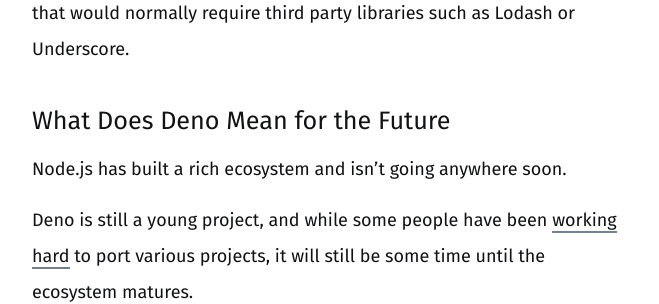
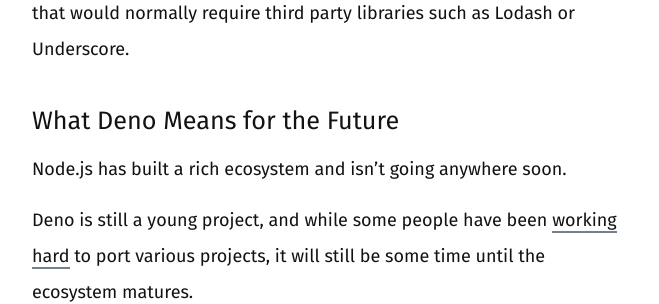
Before and after one commit to kontrarian/kontrarian.github.io, a Jekyll site: the page built from _posts/2020-05-13-deno-1.0-looking-to-the-future.md, in a window 1280 px wide and 900 px high, scrolled down 1900 px. Shown: the part 330-634 px from the top of the window, without its empty margins (310-969 px from the left). Built offline with Jekyll 4.4.1, drawn with Linux system fonts in a browser that asks for light colours.

Commit message:
Update subtitle

```diff
--- a/_posts/2020-05-13-deno-1.0-looking-to-the-future.md
+++ b/_posts/2020-05-13-deno-1.0-looking-to-the-future.md
@@ -44,7 +44,7 @@
 
 Deno focused on having a small core but an extensive [standard library](https://deno.land/std/) written in the same way you would write user code. The standard library is inspired by the Go standard library and provides a number of facilities that would normally require third party libraries such as Lodash or Underscore.
 
-## What Does Deno Mean for the Future
+## What Deno Means for the Future
 
 Node.js has built a rich ecosystem and isn't going anywhere soon.
 
```
